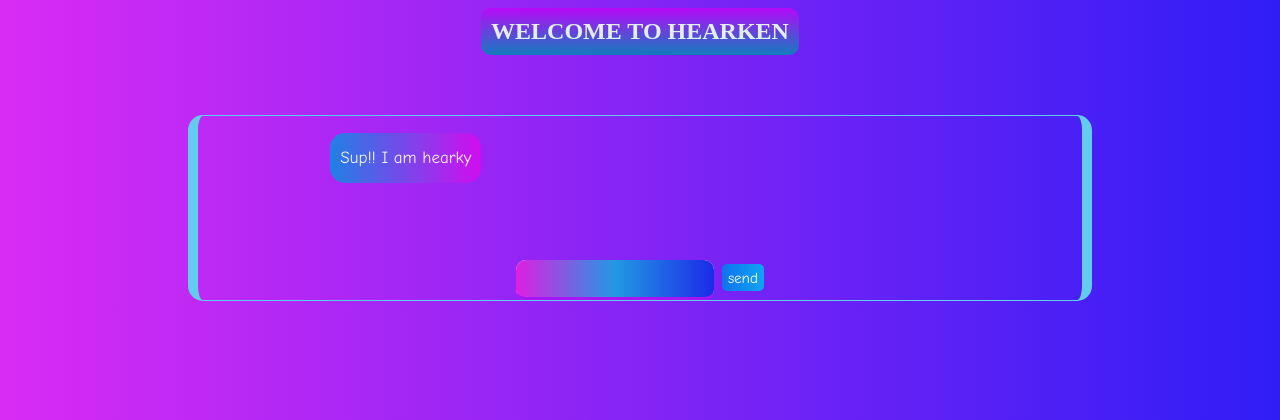
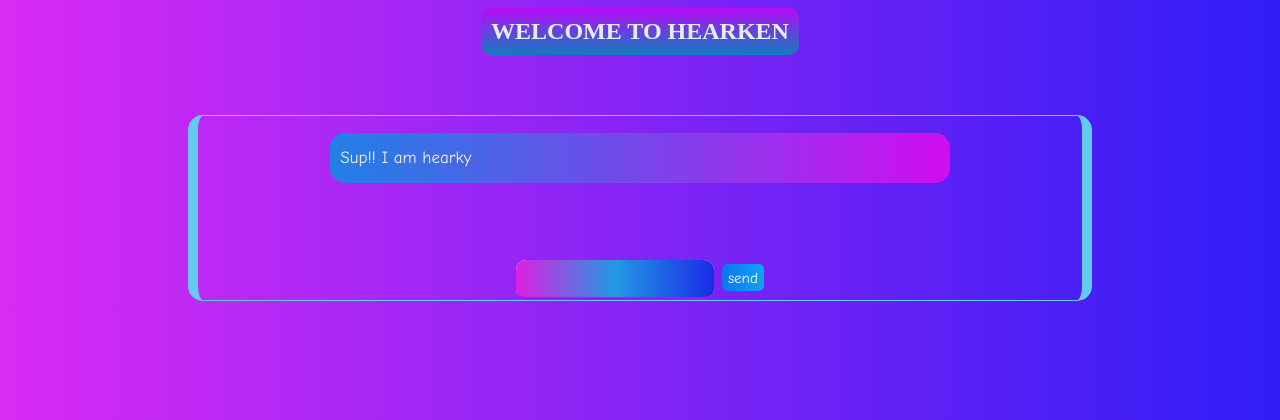
Before and after one commit to atulyakr/Project_Hearken, a Python web app: template templates/index.html in a window 1280 px wide. Shown: the top 420 px of the page. Run offline with Jinja, Linux system fonts and the light colour scheme; the template is opened without the code that fills it, so the values that code supplies are empty; some web fonts are replaced.

Commit message:
Update index.css

```diff
--- a/static/index.css
+++ b/static/index.css
@@ -53,7 +53,7 @@ body {
     text-align: left;
     line-height: 30px;
     display: flex;
-    flex-direction:row;
+    flex-direction:column;
   }
   #botText span {
     background-image: linear-gradient(to  right , rgba(20, 137, 227, 0.914), rgb(209, 13, 239));
@@ -92,6 +92,11 @@ body {
     text-align: center;
   }
 
+#bot_res
+{
+  margin-bottom: 3px;
+}
+
 li{
   list-style: none;
   background-image:linear-gradient(to  right , rgba(217, 27, 238, 0.914), rgb(93, 12, 243));
```
